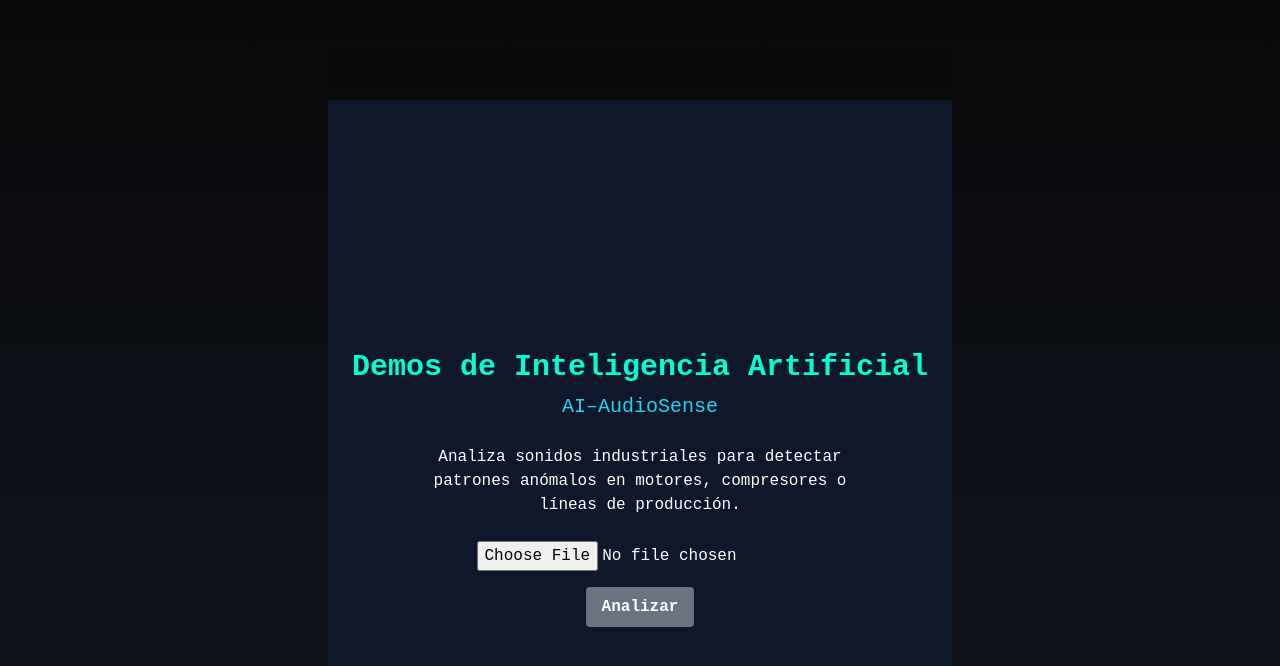
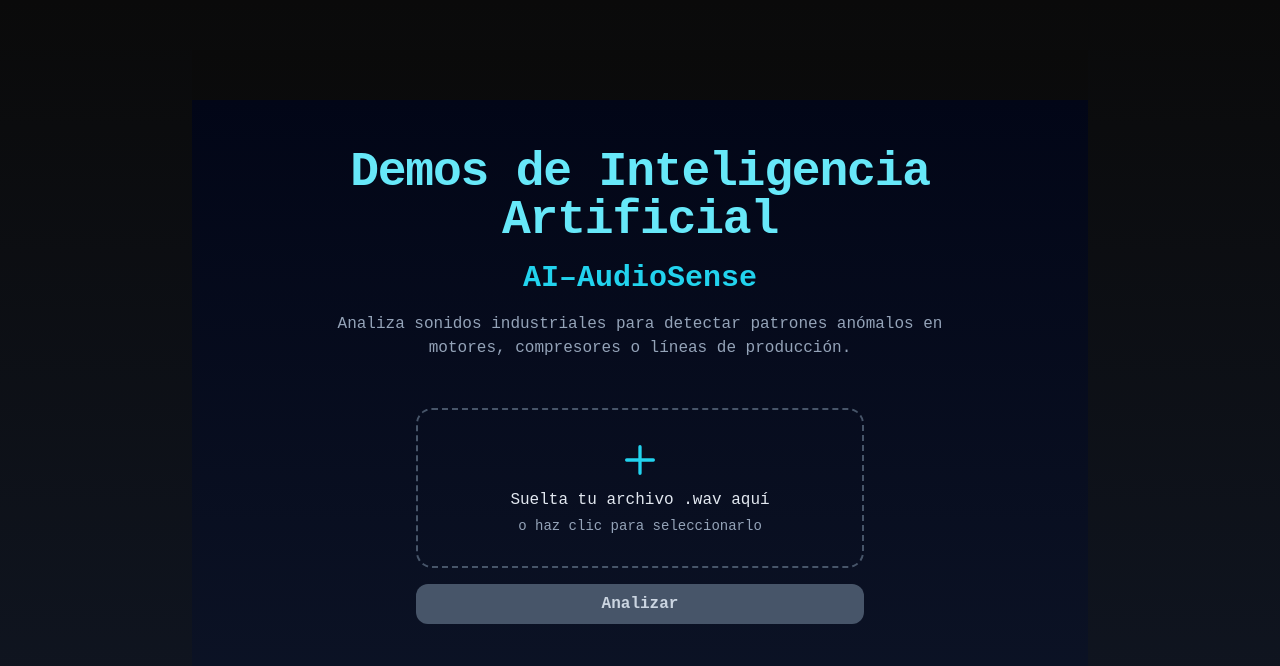
Before and after one commit to egosumscientia/AI-Agents, a Next.js app in the folder AI-AudioSense/frontend/: page / in a window 1280 px wide. Shown: the top 666 px of the page. Built offline with nearby package versions, Linux system fonts and the light colour scheme.

Commit message:
audiosense FE mod

```diff
--- a/AI-AudioSense/frontend/app/components/AudioUploader.tsx
+++ b/AI-AudioSense/frontend/app/components/AudioUploader.tsx
@@ -44,31 +44,74 @@ export default function AudioUploader({ onResult }: any) {
   };
 
   return (
-    <div className="mb-6 flex flex-col items-center space-y-4">
+  <div className="w-full max-w-md mx-auto mb-6">
+    <label
+      htmlFor="fileInput"
+      className={`flex flex-col items-center justify-center w-full h-40 rounded-2xl border-2 border-dashed cursor-pointer transition
+        ${
+          loading
+            ? "border-emerald-500 bg-emerald-500/10 animate-pulse"
+            : "border-slate-600 hover:border-cyan-400 hover:bg-slate-800/40"
+        }`}
+      title="Haz clic o suelta un archivo de audio aquí"
+      onDragOver={(e) => e.preventDefault()}
+      onDrop={(e) => {
+        e.preventDefault();
+        const file = e.dataTransfer.files[0];
+        if (file) {
+          setSelectedFile(file);
+          analyzeFile(file);
+        }
+      }}
+    >
       <input
+        id="fileInput"
         type="file"
         accept="audio/*"
         onChange={handleFile}
-        title="Seleccionar archivo de audio"
-        aria-label="Seleccionar archivo de audio"
+        className="hidden"
       />
+
+      <svg
+        xmlns="http://www.w3.org/2000/svg"
+        className="h-10 w-10 text-cyan-400 mb-2"
+        fill="none"
+        viewBox="0 0 24 24"
+        stroke="currentColor"
+      >
+        <path
+          strokeLinecap="round"
+          strokeLinejoin="round"
+          strokeWidth={2}
+          d="M12 4v16m8-8H4"
+        />
+      </svg>
+
+      <span className="text-slate-200 font-medium">
+        {selectedFile ? selectedFile.name : "Suelta tu archivo .wav aquí"}
+      </span>
+      <span className="text-slate-400 text-sm mt-1">
+        o haz clic para seleccionarlo
+      </span>
+    </label>
 
     <button
       onClick={handleAnalyzeClick}
       disabled={!selectedFile || loading}
-        className={`px-4 py-2 rounded text-white transition ${
+      className={`w-full mt-4 px-4 py-2 rounded-xl font-semibold transition-all duration-200
+        ${
           loading
-            ? "bg-emerald-500 animate-pulse"
+            ? "bg-emerald-500/60 text-white animate-pulse"
             : selectedFile
-            ? "bg-emerald-500 hover:bg-emerald-600"
-            : "bg-gray-500 cursor-not-allowed"
+            ? "bg-cyan-500 hover:bg-cyan-600 text-white"
+            : "bg-slate-600 text-slate-300 cursor-not-allowed"
         }`}
     >
       {loading ? "Analizando..." : "Analizar"}
     </button>
 
-      {selectedFile && (
-        <p className="text-xs text-gray-400 mt-1 italic">
+    {selectedFile && !loading && (
+          <p className="text-xs text-slate-400 mt-2 text-center italic">
             Archivo actual: {selectedFile.name}
           </p>
         )}
--- a/AI-AudioSense/frontend/app/components/ChartView.tsx
+++ b/AI-AudioSense/frontend/app/components/ChartView.tsx
@@ -1,26 +1,57 @@
 "use client";
-import { BarChart, Bar, XAxis, YAxis, Tooltip, ResponsiveContainer } from "recharts";
 
-const data = [
-  { name: "0–500 Hz", nivel: 67 },
-  { name: "500–1k Hz", nivel: 68 },
-  { name: "1–2k Hz", nivel: 70 },
-  { name: "2–4k Hz", nivel: 65 },
-  { name: "4–8k Hz", nivel: 72 },
-  { name: "8–12k Hz", nivel: 90 },
-];
+import { BarChart, Bar, XAxis, YAxis, Tooltip, ResponsiveContainer, CartesianGrid } from "recharts";
 
-export default function ChartView() {
+type ChartViewProps = {
+  /** Niveles por banda en dB provenientes del backend:
+   * bands = [0–500, 500–1k, 1–4k, 4–8k, 8–12k]
+   */
+  levels?: number[];
+};
+
+const BANDS = ["0–500 Hz", "500–1k Hz", "1–4k Hz", "4–8k Hz", "8–12k Hz"];
+
+export default function ChartView({ levels = [] }: ChartViewProps) {
+  // Mapear niveles reales del backend a la forma que espera Recharts
+  const data =
+    levels.length > 0
+      ? levels.map((v, i) => ({
+          name: BANDS[i] ?? `Banda ${i + 1}`,
+          nivel: Number.isFinite(v) ? v : -120,
+        }))
+      : [];
+
+  // Si no hay datos válidos, no renderizamos nada (no rompe layout)
+  if (data.length === 0) return null;
+
+  // Para alinear con ResultCard (max-w-3xl centrado)
   return (
-    <div className="w-full max-w-md mt-4">
-      <ResponsiveContainer width="100%" height={220}>
-        <BarChart data={data}>
-          <XAxis dataKey="name" stroke="#ccc" />
-          <YAxis stroke="#ccc" />
-          <Tooltip />
-          <Bar dataKey="nivel" fill="#06b6d4" />
-        </BarChart>
-      </ResponsiveContainer>
-    </div>
+    <section className="mx-auto mt-8 w-full max-w-3xl" aria-label="Distribución espectral (energía por banda)">
+      <h3 className="mb-3 text-sm text-slate-400">Distribución espectral (energía por banda)</h3>
+
+      <div className="h-64 rounded-2xl border border-slate-700/60 bg-slate-900/40 p-4">
+        <ResponsiveContainer width="100%" height="100%">
+          <BarChart data={data} margin={{ top: 8, right: 8, bottom: 8, left: 8 }}>
+            <CartesianGrid strokeOpacity={0.15} vertical={false} />
+            <XAxis dataKey="name" tick={{ fill: "#cbd5e1", fontSize: 12 }} tickLine={false} axisLine={{ stroke: "#475569" }} />
+            <YAxis
+              tick={{ fill: "#cbd5e1", fontSize: 12 }}
+              tickLine={false}
+              axisLine={{ stroke: "#475569" }}
+              // Dominio automático, útil si hay dB negativos
+              domain={["dataMin - 5", "dataMax + 5"]}
+            />
+            <Tooltip
+              contentStyle={{ background: "#0f172a", border: "1px solid #334155", color: "#e2e8f0" }}
+              cursor={{ fill: "#94a3b8", opacity: 0.08 }}
+              formatter={(value) => [`${(value as number).toFixed(1)} dB`, "Nivel"]}
+              labelFormatter={(label) => `Banda: ${label}`}
+            />
+            {/* Color único y sobrio; si quieres intensidad, puedo hacerlo dinámico */}
+            <Bar dataKey="nivel" radius={[8, 8, 0, 0]} fill="#22d3ee" />
+          </BarChart>
+        </ResponsiveContainer>
+      </div>
+    </section>
   );
 }
--- a/AI-AudioSense/frontend/app/page.tsx
+++ b/AI-AudioSense/frontend/app/page.tsx
@@ -8,22 +8,30 @@ export default function HomePage() {
   const [data, setData] = useState<any>(null);
 
   return (
-    <main className="min-h-screen bg-[#0f172a] text-white flex flex-col items-center justify-center p-6">
-      <h1 className="text-3xl font-bold mb-2">Demos de Inteligencia Artificial</h1>
-      <h2 className="text-xl text-cyan-400 mb-6">AI–AudioSense</h2>
-      <p className="text-center max-w-md mb-6">
+    <main className="min-h-screen bg-gradient-to-b from-slate-950 to-slate-900 text-slate-100">
+      <section className="mx-auto max-w-4xl px-4 py-12 text-center">
+        <h1 className="text-4xl md:text-5xl font-extrabold tracking-tight text-cyan-300">
+          Demos de Inteligencia Artificial
+        </h1>
+        <h2 className="text-2xl md:text-3xl text-cyan-400 mt-2 font-semibold">
+          AI–AudioSense
+        </h2>
+        <p className="mt-4 text-slate-400 max-w-2xl mx-auto">
           Analiza sonidos industriales para detectar patrones anómalos en motores,
           compresores o líneas de producción.
         </p>
+      </section>
 
+      <section className="mx-auto max-w-3xl px-4 pb-16">
         <AudioUploader onResult={setData} />
 
         {data && (
-        <>
-          <ChartView />
+          <div className="mt-10 space-y-8">
+            <ChartView levels={data.band_levels} />
             <ResultCard data={data} />
-        </>
+          </div>
         )}
+      </section>
     </main>
   );
 }
```
Also changed, not shown: AI-AudioSense/frontend/app/components/ResultCard.tsx (+103 -39 lines), 1 other file (tests, documents, lock files or other folders). Lines whose indentation alone changed are shown as unchanged.
